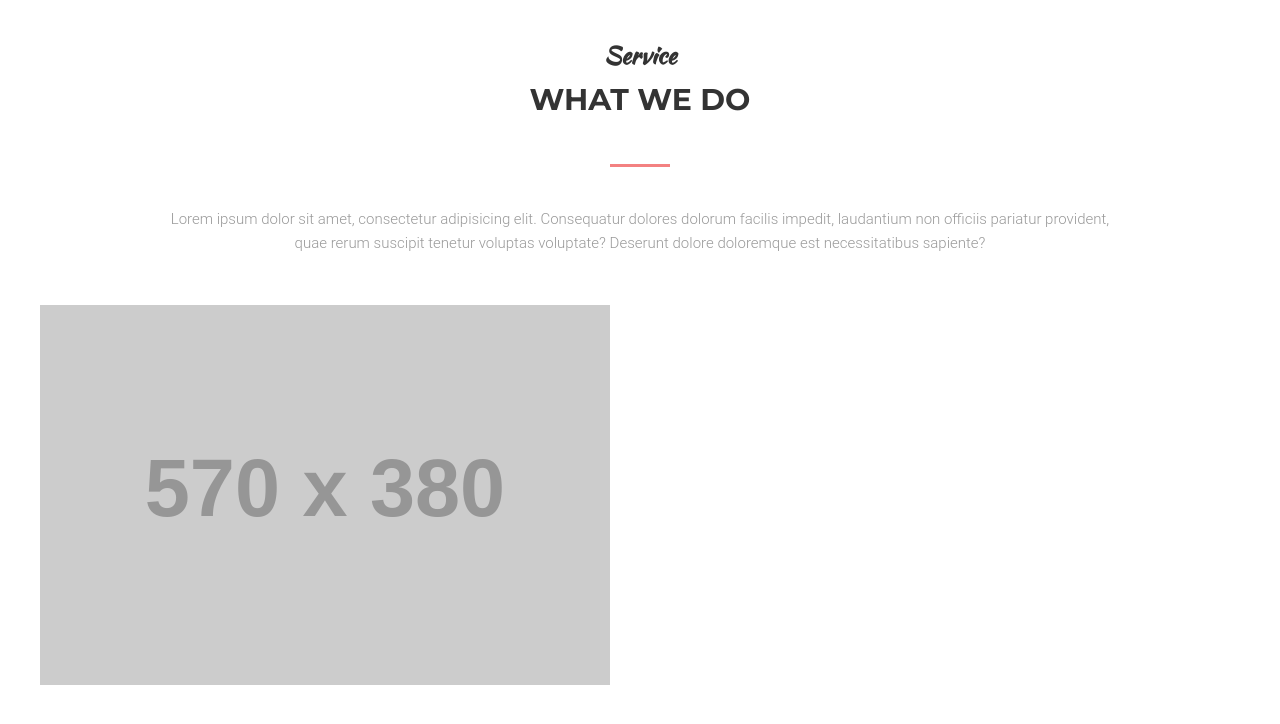
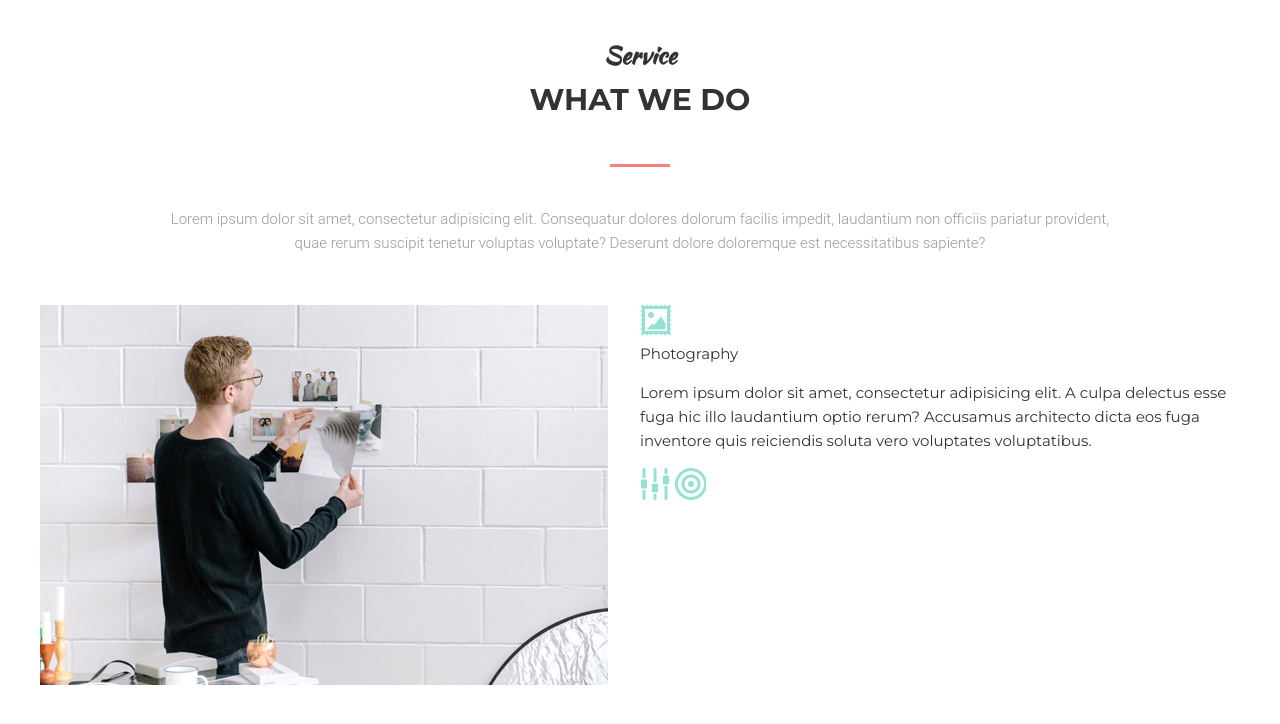
Before and after one commit to OlegWeremyew/WebsiteNumber_1, a website: page src/index.html in a window 1280 px wide. Shown: the part 3289-4013 px from the top of the page. Drawn offline with Linux system fonts and the light colour scheme; placeholder pictures from the web are drawn by us.

Commit message:
we do + images

```diff
--- a/src/asets/css/style.css
+++ b/src/asets/css/style.css
@@ -439,3 +439,19 @@ hr {
 .accardion_item{
 
 }
+
+.accardion__header{
+
+}
+
+.accardion__icon{
+
+}
+
+.accardion__title{
+
+}
+
+.accardion__content{
+
+}
--- a/src/index.html
+++ b/src/index.html
@@ -223,17 +223,35 @@
 
         <div class="wedo">
             <div class="wedo_item">
-                <img src="http://placehold.it/570x380" alt="">
+                <img src="./asets/images/services/service/man_neer_wall.png" alt="">
             </div>
+
             <div class="wedo_item">
                 <div class="accardion">
                     <div class="accardion_item">
-
+                        <div class="accardion__header">
+                            <img class="accardion__icon" src="./asets/images/services/service/photography.png"
+                                 alt="photography icon">
+                            <div class="accardion__title">
+                                Photography
+                            </div>
+                        </div>
+                        <div class="accardion__content">
+                            <p>Lorem ipsum dolor sit amet, consectetur adipisicing elit. A culpa delectus esse fuga hic
+                                illo laudantium optio rerum? Accusamus architecto dicta eos fuga inventore quis
+                                reiciendis
+                                soluta vero voluptates voluptatibus.
+                            </p>
+                        </div>
+                        <img class="accardion__icon" src="./asets/images/services/service/creativity.png"
+                             alt="icon creativity">
+                        <img class="accardion__icon" src="./asets/images/services/service/web%20design.png"
+                             alt="web design icon">
                     </div>
                 </div>
             </div>
 
-        </div>
+        </div> <!-- /.wedo-->
 
     </div>
 
```
Also changed, not shown: src/asets/images/services/service/creativity.png (added), src/asets/images/services/service/man_neer_wall.png (added), src/asets/images/services/service/photography.png (added), src/asets/images/services/service/web design.png (added). Lines whose indentation alone changed are shown as unchanged.
